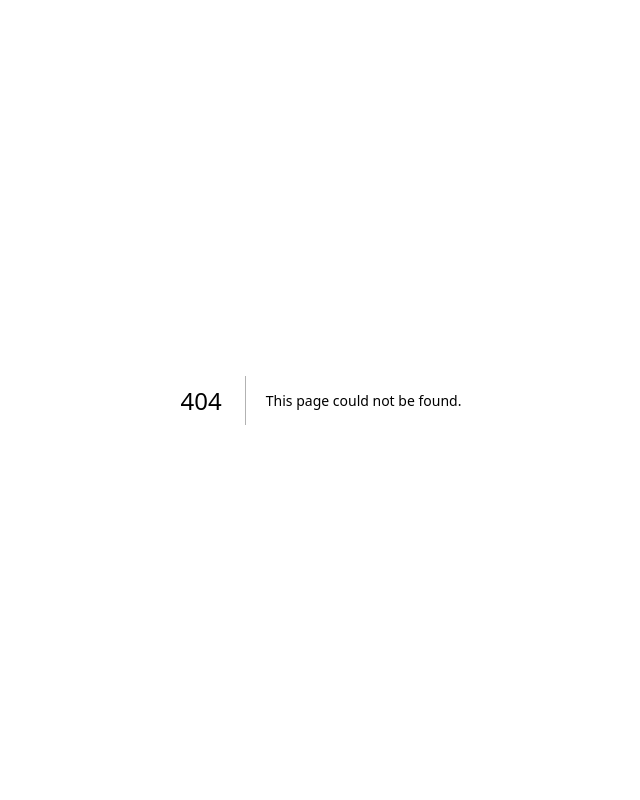
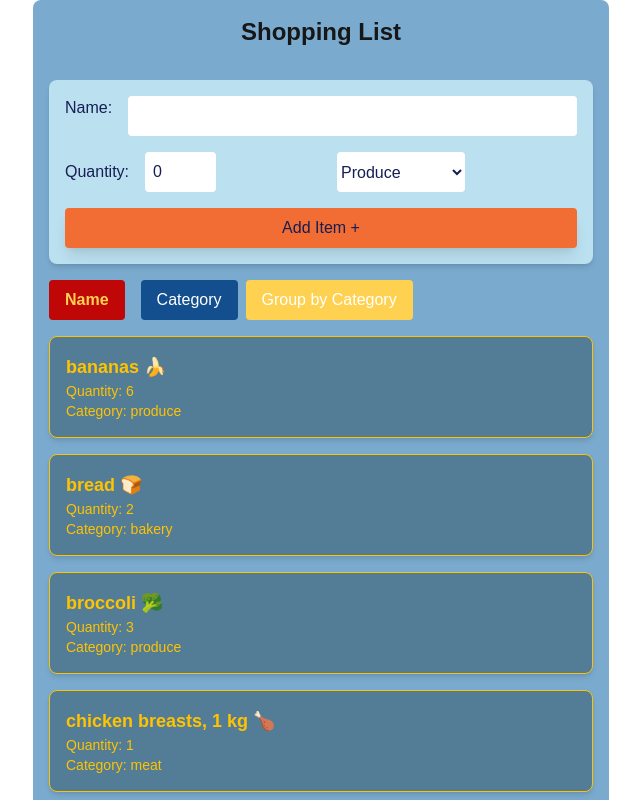
Before and after one commit to Wyden13/cprg306-assignments, a Next.js app: page /week-6 in a window 1280 px wide. Before the commit this address had no page. Shown: the top 800 px of the page, without its empty margins (319-959 px from the left). Built offline with nearby package versions, Linux system fonts and the light colour scheme.

Commit message:
added week-6

```diff
--- a/app/page.js
+++ b/app/page.js
@@ -18,6 +18,9 @@ export default function Home() {
         <li className="inline-block px-2 py-1 rounded bg-blue-400 shadow-md w-full h-16">
           <Link href="/week-5" className="text-lg font-bold">Go to Week 5</Link>
         </li>
+        <li className="inline-block px-2 py-1 rounded bg-yellow-400 shadow-md w-full h-16">
+          <Link href="/week-6" className="text-lg font-bold">Go to Week 6</Link>
+        </li>
       </ul>
     </main>
 
--- /dev/null
+++ b/app/week-6/NewItem.js
@@ -0,0 +1,88 @@
+'use client'
+import React from 'react'
+import {useState} from 'react';
+
+
+const options = ['Produce', 'Dairy', 'Bakery', 'Meat', 'Frozen Foods', 'Canned Goods', 'Dry Goods', 'Beverages', 'Snacks', 'Household', 'Other'];
+
+export default function NewItem({onAddItem}) {
+    const [name, setName] = useState('');
+    const [quantity, setQuantity] = useState(0);
+    const [category, setCategory] = useState('produce');
+    function handleSubmit(e) {
+        e.preventDefault();
+        // let id = Math.random().toString(36).substring(2, 9);
+        let id = crypto.randomUUID();
+
+        const newItem={
+            id,
+            name,
+            quantity,
+            category,
+        };
+
+
+        console.log(newItem);
+        onAddItem(newItem);
+        // alert(`Item added: ${name}, Quantity: ${quantity}, Category: ${category}`);
+        setName('');
+        setQuantity(0);
+        setCategory('produce');
+    }
+  return (
+    <form
+        onSubmit={handleSubmit}
+        className="flex flex-col bg-retroblue text-retroText p-4 rounded-lg shadow-md w-full mx-auto"
+        >
+        <div className="mb-4 w-full flex">
+         <label htmlFor="name">Name:</label>
+        <input
+            className="ml-4 flex-1 bg-white rounded h-10 px-2"
+            type="text"
+            id="name"
+            value={name}
+            required
+            onChange={(e) => setName(e.target.value)}
+        />
+
+        </div>
+
+        <div className="mb-4 w-full flex flex-row">
+            <div className="flex-1">
+                <label htmlFor="quantity">Quantity:</label>
+                <input
+                type="number"
+                id="quantity"
+                value={quantity}
+                className="ml-4 flex-1 bg-white rounded h-10 px-2"
+                min="1"
+                max="99"
+                required
+                onChange={(e) => setQuantity(e.target.value)}
+                />
+            </div>
+            <div className="flex-1">
+                <select
+                    id="category"
+                    value={category}
+                    placeholder="Select category"
+                    opaque="0.5"
+                    className="ml-4 bg-white rounded h-10"
+                    onChange={(e) => setCategory(e.target.value)}
+                >
+                    {options.map((option) => (
+                        <option key={option} value={option.toLowerCase()}>
+                            {option}
+                        </option>
+                    ))}
+                </select>
+            </div>
+        </div>
+        <button
+        type="submit"
+        className="shadow-lg shadow-[6px_6px_0px_#000] bg-retroBtn text-retroText py-2 px-4 rounded active:translate-x-1 active:translate-y-1 active:shadow-none transition">
+            Add Item +
+        </button>
+    </form>
+    )
+}
--- /dev/null
+++ b/app/week-6/item-list.js
@@ -0,0 +1,57 @@
+    'use client';
+    import Item from "./item";
+    import { useState } from "react";
+
+    export default function ItemList({ items }) {
+        const [sortBy, setSortBy] = useState("name");
+        const [groupByCategory, setGroupByCategory] = useState(false);
+        const sortedItems = sortItems(items, sortBy);
+        function sortItems(items, sortBy) {
+            return [...items].sort((a, b) => {
+                if (a[sortBy] < b[sortBy]) return -1;
+                if (a[sortBy] > b[sortBy]) return 1;
+                return 0;
+            });
+        }
+
+        function handleGroupByCategory(items) {
+            const map = {};
+            for (const item of items){
+                if(!map[item.category.toLowerCase()]){
+                    map[item.category.toLowerCase()] = [];
+                }
+                map[item.category.toLowerCase()].push(item);
+            }
+            return map;
+        }
+
+        return (
+            <div>
+                <div className="mb-4">
+                    <button onClick ={()=>setSortBy("name")} className={`mr-2 px-4 py-2 rounded bg-[#C00707]  ${sortBy === "name" ? "font-bold text-[#FFD150]" : "text-white"}`}>Name</button>
+                    <button onClick={() => setSortBy("category")} className={`ml-2 px-4 py-2 rounded bg-[#134E8E]  ${sortBy === "category" ? "font-bold text-[#FFD150]" : "text-white"}`}>Category</button>
+                    <button onClick={() => setGroupByCategory(groupByCategory => !groupByCategory)} className={`ml-2 px-4 py-2 rounded bg-[#FFD150] ${groupByCategory ? "font-bold text-[#C00707]" : "text-white"}`}>Group by Category</button>
+                </div>
+                {groupByCategory ? (
+                    Object.entries(handleGroupByCategory(items)).map(([category, items]) => {
+                        return (
+                            <div key={category}>
+                                <h3 className="text-lg font-bold mb-2">{category}</h3>
+                                <ul>
+                                {items.map(item => (
+                                    <Item key={item.id} {...item} />
+                                ))}
+                            </ul>
+                        </div>
+                    );
+                })) : (
+                    <ul>
+                        {sortedItems.map(item => (
+                            <Item key={item.id} {...item} />
+                        ))}
+                    </ul>
+                )}
+            </div>
+
+        );
+    }
--- /dev/null
+++ b/app/week-6/item.js
@@ -0,0 +1,9 @@
+export default function Item({ name, quantity, category }) {
+    return (
+        <li className="bg-[#537D96] mb-4 p-4 rounded-lg shadow-md text-[#FFC300] border">
+            <h2 className="text-lg font-semibold">{name}</h2>
+            <p className="text-sm">Quantity: {quantity}</p>
+            <p className="text-sm">Category: {category}</p>
+        </li>
+    )
+}
--- /dev/null
+++ b/app/week-6/items.json
@@ -0,0 +1,74 @@
+[
+  {
+    "id": "1h2GJKH12gkHG31h1H",
+    "name": "milk, 4 L 🥛",
+    "quantity": 1,
+    "category": "dairy"
+  },
+  {
+    "id": "2KJH3k2j3H1k2J3K1H",
+    "name": "bread 🍞",
+    "quantity": 2,
+    "category": "bakery"
+  },
+  {
+    "id": "3h2KJH3k2j3H1k2J3",
+    "name": "eggs, dozen 🥚",
+    "quantity": 2,
+    "category": "dairy"
+  },
+  {
+    "id": "4k2J3K1H2GJKH12gk",
+    "name": "bananas 🍌",
+    "quantity": 6,
+    "category": "produce"
+  },
+  {
+    "id": "5H1h1H2KJH3k2j3H",
+    "name": "broccoli 🥦",
+    "quantity": 3,
+    "category": "produce"
+  },
+  {
+    "id": "6H1k2J3K1H2GJKH1",
+    "name": "chicken breasts, 1 kg 🍗",
+    "quantity": 1,
+    "category": "meat"
+  },
+  {
+    "id": "7gkHG31h1H2KJH3k",
+    "name": "pasta sauce 🍝",
+    "quantity": 3,
+    "category": "canned goods"
+  },
+  {
+    "id": "8j3H1k2J3K1H2GJK",
+    "name": "spaghetti, 454 g 🍝",
+    "quantity": 2,
+    "category": "dry goods"
+  },
+  {
+    "id": "9H12gkHG31h1H2KJ",
+    "name": "toilet paper, 12 pack 🧻",
+    "quantity": 1,
+    "category": "household"
+  },
+  {
+    "id": "10H3k2j3H1k2J3K1",
+    "name": "paper towels, 6 pack",
+    "quantity": 1,
+    "category": "household"
+  },
+  {
+    "id": "11k2J3K1H2GJKH12",
+    "name": "dish soap 🍽️",
+    "quantity": 1,
+    "category": "household"
+  },
+  {
+    "id": "12GJKH12gkHG31h1",
+    "name": "hand soap 🧼",
+    "quantity": 4,
+    "category": "household"
+  }
+]
--- /dev/null
+++ b/app/week-6/page.js
@@ -0,0 +1,20 @@
+'use client';
+import ItemList from "./item-list";
+import itemsData from "./items.json"
+import NewItem from "./NewItem";
+import { useState } from "react";
+
+export default function Page() {
+    const [items, setItems] = useState(itemsData);
+
+    function handleAddItem(newItem){
+        setItems(items => [...items, newItem]);
+    };
+    return(
+        <main className ="p-4 max-w-xl mx-auto gap-4 flex flex-col bg-[#7AAACE] rounded-lg">
+            <h1 className="text-2xl font-bold mb-4 text-center">Shopping List</h1>
+            <NewItem onAddItem={handleAddItem} />
+            <ItemList items = {items} />
+        </main>
+    )
+}
```
Also changed, not shown: package.json (+9 -2 lines), app/week-5/page.js (line endings or trailing spaces), 1 other file (tests, documents, lock files or other folders).
